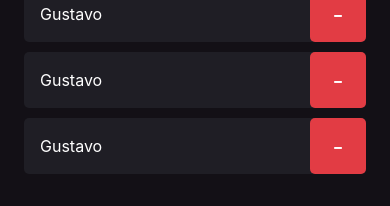
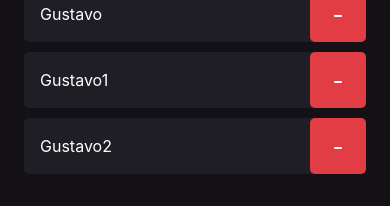
Before and after one commit to gustavovieiradev/imhere, a React Native app: screen / in a window 390 px wide. Shown: the part 269-475 px from the top of the page. Built offline with nearby package versions, Linux system fonts and the light colour scheme.

Commit message:
feat: add props in component participant

```diff
--- a/src/Screens/Home/index.tsx
+++ b/src/Screens/Home/index.tsx
@@ -25,9 +25,9 @@ export default function Home() {
         </TouchableOpacity>
       </View>
 
-      <Participant />
-      <Participant />
-      <Participant />
+      <Participant name="Gustavo" />
+      <Participant name="Gustavo1"/>
+      <Participant name="Gustavo2" />
 
     </View>
   );
--- a/src/components/Participant/index.tsx
+++ b/src/components/Participant/index.tsx
@@ -2,12 +2,14 @@ import React from 'react';
 import { Text, TouchableOpacity, View } from 'react-native';
 import { styles } from './styles';
 
-// import { Container } from './styles';
+interface Props {
+  name: string;
+}
 
-export const Participant: React.FC = () => {
+export const Participant: React.FC<Props> = ({name}) => {
   return (
     <View style={styles.container}>
-      <Text style={styles.name}>Gustavo</Text>
+      <Text style={styles.name}>{name}</Text>
 
       <TouchableOpacity style={styles.button} >
         <Text style={styles.buttonText}>-</Text>
```
